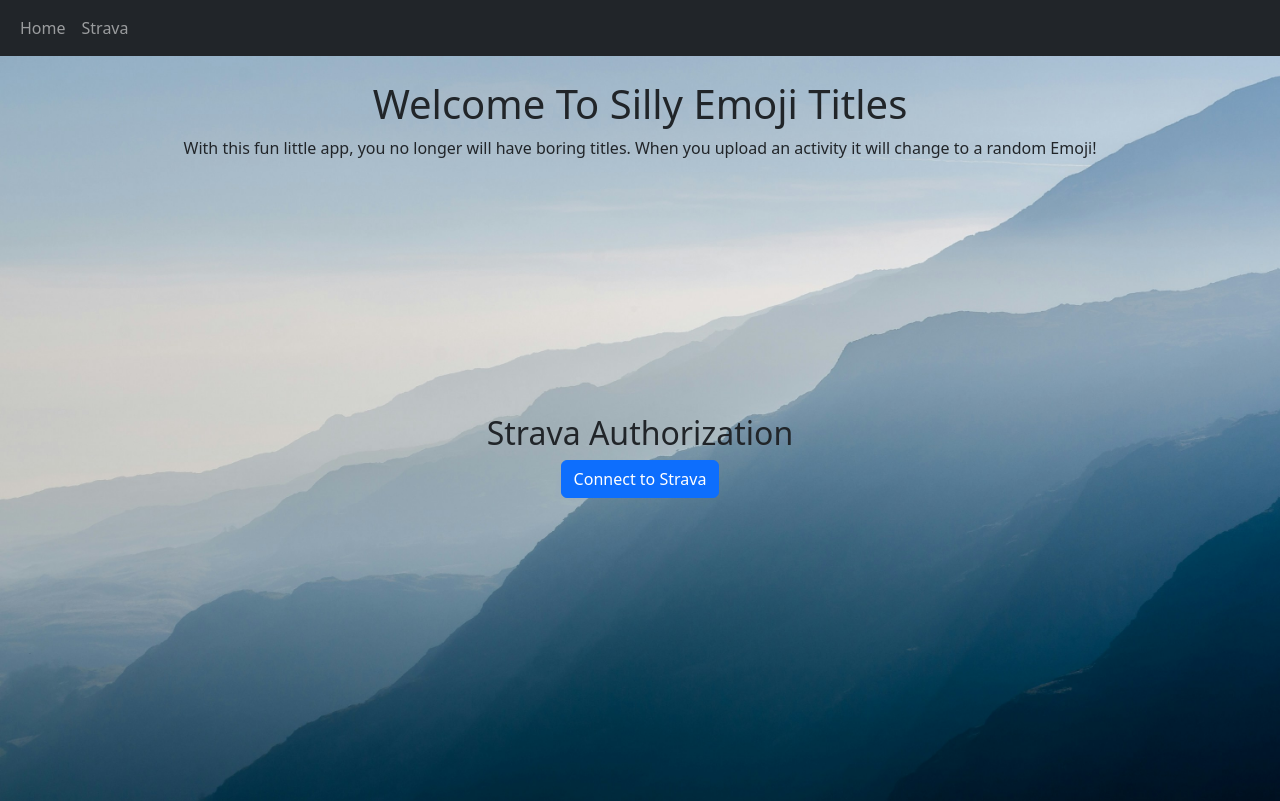
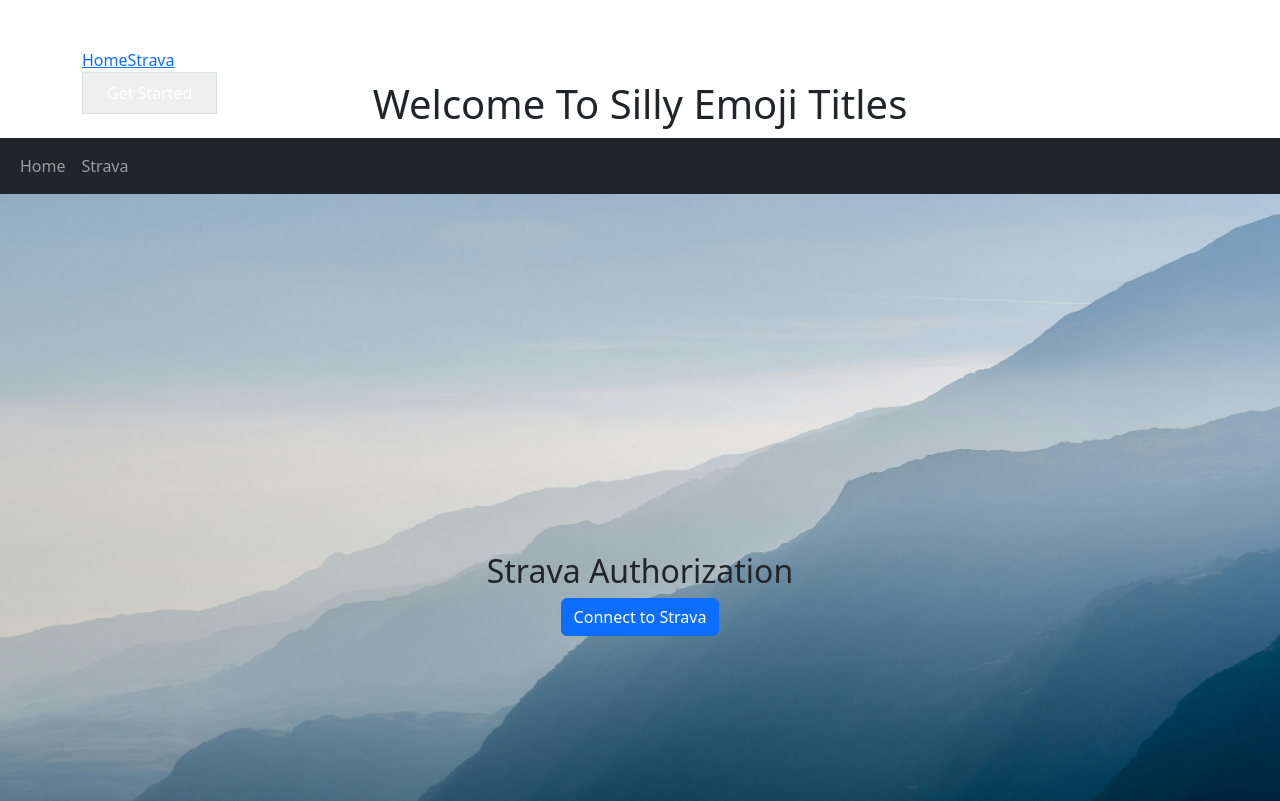
Before and after one commit to thisisfoobar/fluxa-frontend, a React (Create React App) app: page / in a window 1280 px wide. Shown: the top 801 px of the page. Built offline with nearby package versions, Linux system fonts and the light colour scheme.

Commit message:
Move Navigation into app files and small changes to test.

```diff
--- a/src/App.js
+++ b/src/App.js
@@ -3,7 +3,7 @@ import { BrowserRouter as Router } from "react-router-dom";
 import { Container } from 'reactstrap';
 import AppRoutes from "./routes/AppRoutes";
 import NavBar from "./routes/NavBar";
-import { Navigation } from "./components/Navigation";
+import { Navigation } from "./routes/Navigation";
 import './App.css';
 
 const App = () => {
@@ -13,6 +13,7 @@ const App = () => {
   return (
     <div>
       <Router>
+        <Navigation />
         <NavBar />
         <Container fluid className='App'>
           <AppRoutes
--- a/temp/src/components/Navigation.jsx
+++ b/src/routes/Navigation.js
@@ -1,4 +1,4 @@
-import { Button } from "./ui/button";
+import { Button } from "../components/ui/button";
 
 export function Navigation({ isConnected, onLogout }) {
   return (
--- a/temp/src/components/ConnectedSection.jsx
+++ b/temp/src/components/ConnectedSection.jsx
@@ -1,5 +1,5 @@
-import { Button } from "./ui/button";
-import { Card } from "./ui/card";
+import { Button } from "../../../src/components/ui/button";
+import { Card } from "../../../src/components/ui/card";
 import { ExternalLink, LogOut, CheckCircle } from "lucide-react";
 
 export function ConnectedSection({ onLogout }) {
--- a/temp/src/components/HeroSection.jsx
+++ b/temp/src/components/HeroSection.jsx
@@ -1,5 +1,5 @@
-import { Button } from "./ui/button";
-import { Card } from "./ui/card";
+import { Button } from "../../../src/components/ui/button";
+import { Card } from "../../../src/components/ui/card";
 
 export function HeroSection({ onConnect }) {
   return (
```
Also changed, not shown: 1 other file (tests, documents, lock files or other folders).
